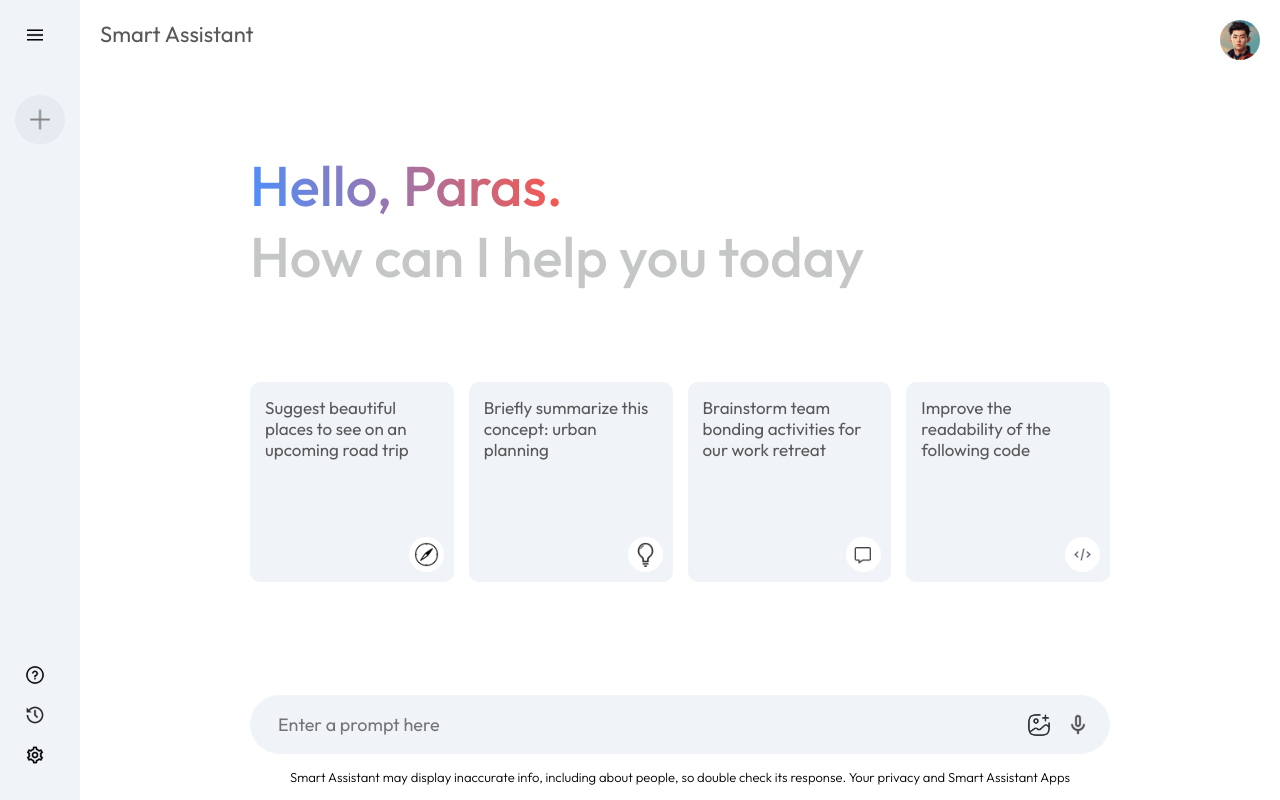
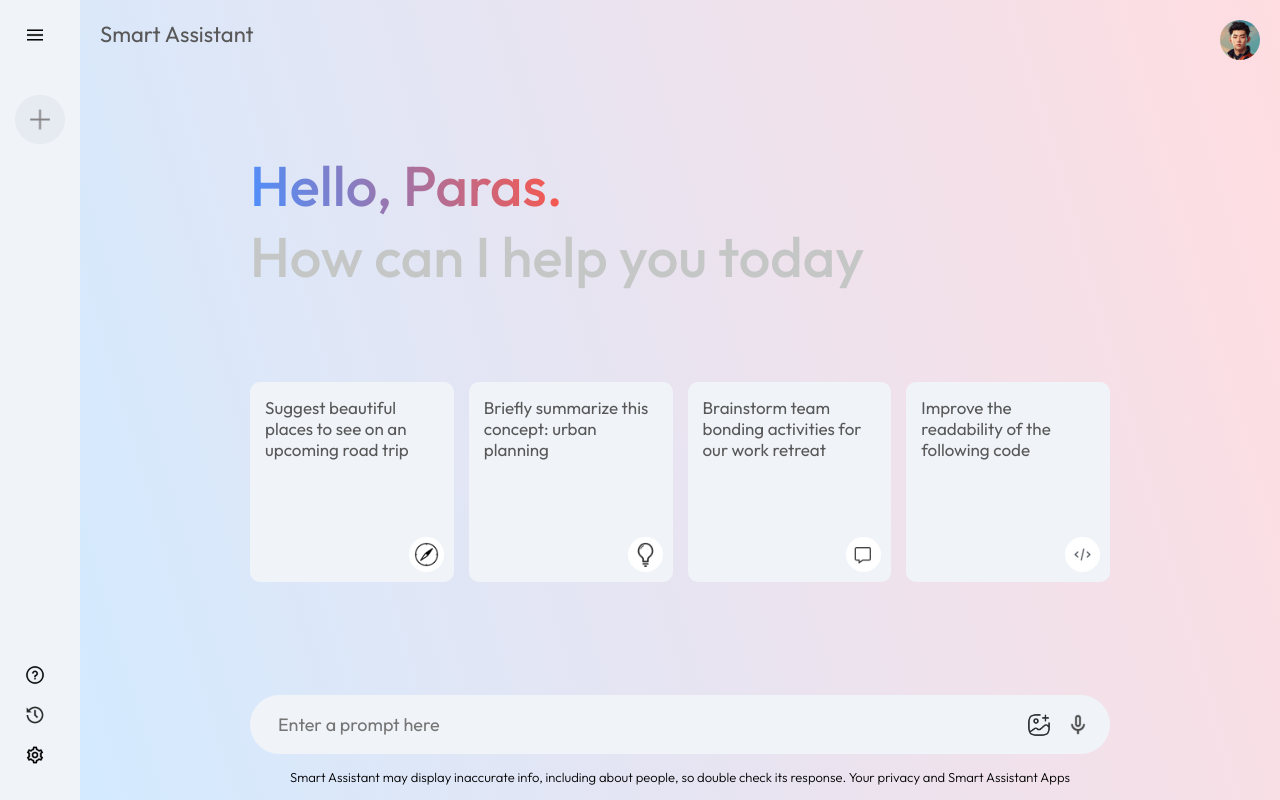
Before and after one commit to ParasMoulekhi/Gemini-clone, a React (Vite) app: page / in a window 1280 px wide. Built offline with nearby package versions, Linux system fonts and the light colour scheme.

Commit message:
Change main background  color

```diff
--- a/src/components/Main/Main.css
+++ b/src/components/Main/Main.css
@@ -3,6 +3,12 @@
   min-height: 100vh;
   padding-bottom: 15vh;
   position: relative;
+  background-color: #f3f4f6; /* Soft, neutral light gray background */
+  background: -webkit-linear-gradient(
+    16deg,
+    #d3eaff,
+    #ffdde1
+  ); /* Subtle gradient with light blue and soft pink */
 }
 .main .nav {
   display: flex;
@@ -134,12 +140,8 @@
 .loader hr {
   border-radius: 4px;
   border: none;
-  background-color: #f6f7f8; /* Light grayish background */
-  background: -webkit-linear-gradient(
-    16deg,
-    #9acfff,
-    #ff9f95
-  ); /* Lighter gradient */
+  background-color: #f6f7f8;
+  background: -webkit-linear-gradient(16deg, #9acfff, #ff9f95);
   background-size: 800px 50px;
   height: 20px;
   animation: loader 3s infinite linear;
```
